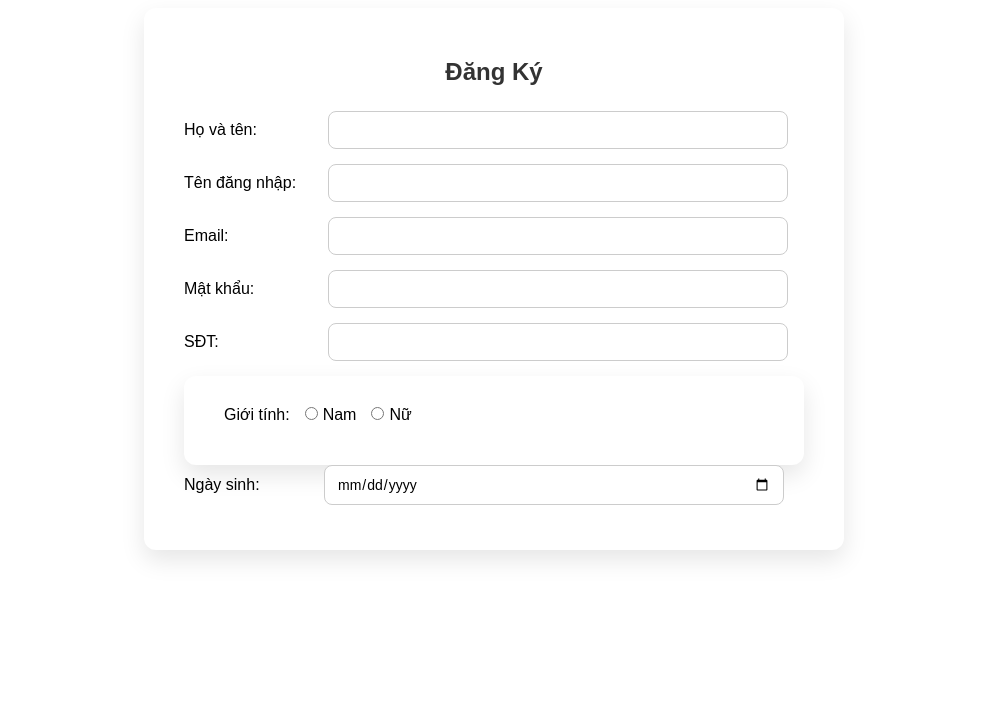
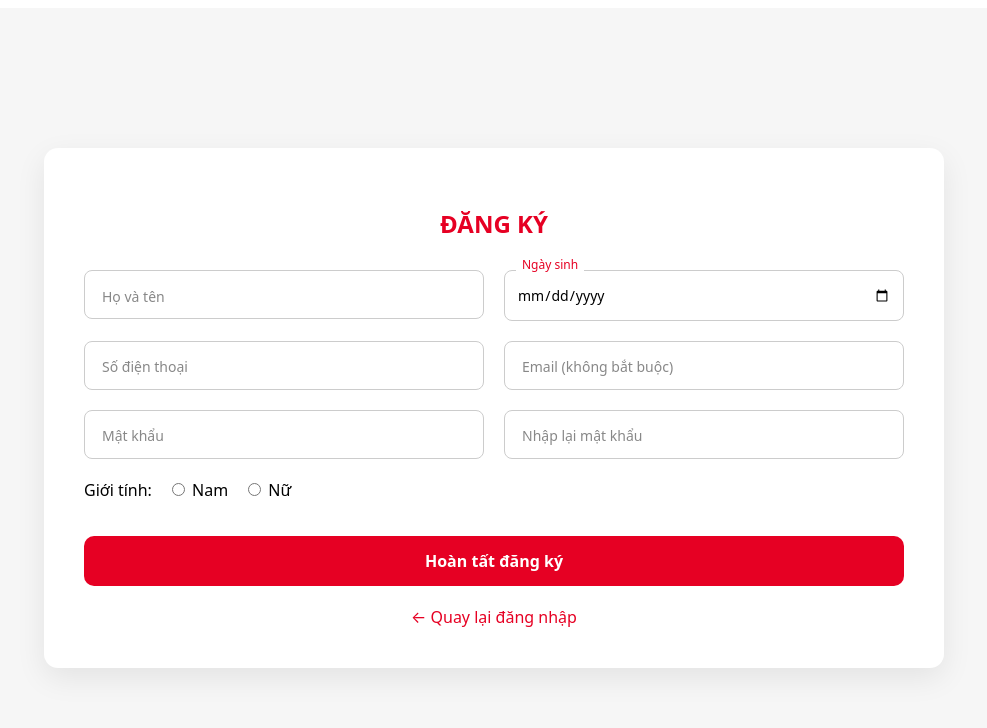
Before and after one commit to chungdt051204/Xay-dung-phan-mem-web, a React (Vite) app in the folder client/my-react-app/: page /register in a window 1280 px wide. Shown: the top 728 px of the page, without its empty margins (146-1133 px from the left). Built offline with nearby package versions, Linux system fonts and the light colour scheme; no server answers.

Commit message:
Hoàn thành design đang ký và đăng nhập

```diff
--- a/client/my-react-app/src/assets/components/Login.jsx
+++ b/client/my-react-app/src/assets/components/Login.jsx
@@ -1,8 +1,7 @@
 import { useRef, useState, useContext } from "react";
-import { useNavigate } from "react-router-dom";
+import { useNavigate, Link } from "react-router-dom";
 import AppContext from "./AppContext";
 import { api } from "../../App";
-import { Link } from "react-router-dom";
 import "../style/Auth.css";
 import LoginGoogle from "./LoginGoogle";
 
@@ -12,28 +11,23 @@ export default function Login() {
   const [err, setErr] = useState("");
   const input = useRef();
   const password = useRef();
+
   const handleSubmit = (e) => {
     e.preventDefault();
     fetch(`${api}/login`, {
       method: "POST",
-      headers: {
-        "Content-Type": "application/json",
-      },
+      headers: { "Content-Type": "application/json" },
       body: JSON.stringify({
         input: input.current.value,
         password: password.current.value,
       }),
     })
-      .then((res) => {
-        if (res.ok) return res.json();
-        throw res;
-      })
-      .then(({ message, token, data }) => {
+      .then((res) => res.ok ? res.json() : Promise.reject(res))
+      .then(({ token, data }) => {
         localStorage.setItem("token", token);
         setIsLogin(true);
         setMe(data);
-        setRefresh((prev) => prev + 1);
-        alert(message);
+        setRefresh(p => p + 1);
         navigate("/");
       })
       .catch(async (err) => {
@@ -41,33 +35,34 @@ export default function Login() {
         setErr(message);
       });
   };
+
   return (
-    <>
-      <form className="form" onSubmit={handleSubmit}>
-        <input
-          type="text"
-          ref={input}
-          placeholder="Email/Tên đăng nhập"
-          required
-          autoComplete="off"
-        />
-        <br />
-        <input
-          type="password"
-          ref={password}
-          placeholder="Mật khẩu"
-          required
-          autoComplete="new-password"
-        />
-        <br />
-        {err && <span style={{ color: "red" }}>{err}</span>}
-        <br />
-        <button>Đăng nhập</button>
-      </form>
-      <Link to="/register">
-        <p>Chua co tai khoan dang ky ngay</p>
-      </Link>
-      <LoginGoogle />
-    </>
+    <div className="auth-wrapper">
+      <div className="auth-card">
+        <h2>ĐĂNG NHẬP</h2>
+
+        <form className="auth-form" onSubmit={handleSubmit}>
+          <div className="form-group">
+            <label>Email / Số điện thoại</label>
+            <input ref={input} required />
+          </div>
+
+          <div className="form-group">
+            <label>Mật khẩu</label>
+            <input type="password" ref={password} required />
+          </div>
+
+          {err && <p className="error">{err}</p>}
+
+          <button className="btn-primary">Đăng nhập</button>
+
+          <LoginGoogle />
+
+          <Link to="/register" className="auth-link">
+            Bạn chưa có tài khoản? <b>Đăng ký ngay</b>
+          </Link>
+        </form>
+      </div>
+    </div>
   );
 }
--- a/client/my-react-app/src/assets/components/Register.jsx
+++ b/client/my-react-app/src/assets/components/Register.jsx
@@ -1,33 +1,66 @@
 import "../style/Auth.css";
+import { Link } from "react-router-dom";
 
 export default function Register() {
   return (
-    <>
-      <form>
-        <h2>Đăng Ký</h2>
-        <label htmlFor="">Họ và tên: </label> <input type="text" />
-        <br />
-        <label htmlFor="">Tên đăng nhập: </label> <input type="text" />
-        <br />
-        <label htmlFor="">Email: </label> <input type="text" />
-        <br />
-        <label htmlFor="">Mật khẩu: </label>{" "}
-        <input type="password" name="" id="" />
-        <br />
-        <label htmlFor="">SĐT:</label> <input type="text" />
-        <br />
-        <form action="">
-          Giới tính:
-          <input type="radio" />
-          Nam
-          <input type="radio" />
-          Nữ
+    <div className="auth-wrapper">
+      <div className="auth-card">
+        <h2>ĐĂNG KÝ</h2>
+
+        <form className="auth-form">
+          <div className="form-row">
+            <div className="form-group floating">
+              <input type="text" placeholder=" " required />
+              <label>Họ và tên</label>
+            </div>
+
+            <div className="form-group floating">
+              <input type="date" placeholder=" " required />
+              <label>Ngày sinh</label>
+            </div>
+          </div>
+
+          <div className="form-row">
+            <div className="form-group floating">
+              <input type="text" placeholder=" " required />
+              <label>Số điện thoại</label>
+            </div>
+
+            <div className="form-group floating">
+              <input type="email" placeholder=" " />
+              <label>Email (không bắt buộc)</label>
+            </div>
+          </div>
+
+          <div className="form-row">
+            <div className="form-group floating">
+              <input type="password" placeholder=" " required />
+              <label>Mật khẩu</label>
+            </div>
+
+            <div className="form-group floating">
+              <input type="password" placeholder=" " required />
+              <label>Nhập lại mật khẩu</label>
+            </div>
+          </div>
+
+          <div className="gender">
+            <span>Giới tính:</span>
+            <label>
+              <input type="radio" name="gender" /> Nam
+            </label>
+            <label>
+              <input type="radio" name="gender" /> Nữ
+            </label>
+          </div>
+
+          <button className="btn-primary">Hoàn tất đăng ký</button>
+
+          <Link to="/login" className="auth-link">
+            ← Quay lại đăng nhập
+          </Link>
         </form>
-        <br />
-        <label htmlFor="">Ngày sinh: </label>
-        <input type="date" name="" id="" />
-        <br />
-      </form>
-    </>
+      </div>
+    </div>
   );
 }
--- a/client/my-react-app/src/assets/style/Auth.css
+++ b/client/my-react-app/src/assets/style/Auth.css
@@ -1,68 +1,140 @@
 * {
   box-sizing: border-box;
-  font-family: Arial, Helvetica, sans-serif;
+  font-family: system-ui, -apple-system, BlinkMacSystemFont,
+               "Segoe UI", Roboto, "Helvetica Neue",
+               Arial, "Noto Sans", sans-serif;
 }
 
-h2 {
+.auth-wrapper {
+  min-height: 100vh;
+  background: #f6f6f6;
+  display: flex;
+  align-items: center;
+  justify-content: center;
+}
+
+.auth-card {
+  background: #fff;
+  width: 100%;
+  max-width: 900px;
+  padding: 40px;
+  border-radius: 14px;
+  box-shadow: 0 10px 30px rgba(0,0,0,0.08);
+}
+
+.auth-card h2 {
   text-align: center;
   color: #e60023;
+  margin-bottom: 30px;
+}
+
+.auth-form .form-row {
+  display: flex;
+  gap: 20px;
   margin-bottom: 20px;
 }
 
-form {
-  max-width: 700px;
-  margin: auto;
-  background: #ffffff;
-  padding: 30px 40px;
-  border-radius: 12px;
-  box-shadow: 0 10px 25px rgba(0, 0, 0, 0.1);
+.form-group {
+  flex: 1;
+  display: flex;
+  flex-direction: column;
 }
 
-form h2 {
-  color: #333;
-  margin-bottom: 25px;
+.form-group:not(.floating) label {
+  font-weight: 600;
+  margin-bottom: 6px;
 }
 
-label {
-  display: inline-block;
-  width: 140px;
-  margin-bottom: 15px;
-  font-weight: 500;
+.form-group:not(.floating) input {
+  padding: 12px;
+  border-radius: 8px;
+  border: 1px solid #ccc;
+  outline: none;
+  font-size: 14px;
 }
 
-input[type="text"],
-input[type="password"],
-input[type="date"] {
-  width: calc(100% - 160px);
-  padding: 10px 12px;
-  border-radius: 8px;
-  border: 1px solid #ccc;
-  margin-bottom: 15px;
-  font-size: 14px;
-  outline: none;
-}
-
-input:focus {
+.form-group:not(.floating) input:focus {
   border-color: #e60023;
 }
 
-input[type="radio"] {
-  margin: 0 5px 15px 15px;
+.form-group.floating {
+  position: relative;
 }
 
-br {
-  display: none;
+.form-group.floating input {
+  width: 100%;
+  padding: 14px 12px;
+  border-radius: 8px;
+  border: 1px solid #ccc;
+  font-size: 14px;
+  outline: none;
+  background: transparent;
 }
 
-@media (max-width: 600px) {
-  label {
-    width: 100%;
-    margin-bottom: 5px;
-  }
+.form-group.floating label {
+  position: absolute;
+  left: 12px;
+  top: 50%;
+  transform: translateY(-50%);
+  background: #fff;
+  padding: 0 6px;
+  font-size: 14px;
+  color: #888;
+  pointer-events: none;
+  transition: 0.25s ease;
+}
 
-  input[type="text"],
-  input[type="password"],
-  input[type="date"] {
-    width: 100%;
+.form-group.floating input:focus + label,
+.form-group.floating input:not(:placeholder-shown) + label {
+  top: -6px;
+  font-size: 12px;
+  color: #e60023;
+}
+
+.form-group.floating input:focus {
+  border-color: #e60023;
+}
+
+.gender {
+  margin: 15px 0;
+  display: flex;
+  gap: 15px;
+  align-items: center;
+}
+
+.btn-primary {
+  width: 100%;
+  padding: 14px;
+  background: #e60023;
+  color: #fff;
+  border: none;
+  border-radius: 10px;
+  font-size: 16px;
+  font-weight: 600;
+  cursor: pointer;
+  margin-top: 20px;
+}
+
+.btn-primary:hover {
+  opacity: 0.9;
+}
+
+.auth-link {
+  display: block;
+  margin-top: 20px;
+  text-align: center;
+  color: #e60023;
+  text-decoration: none;
+}
+
+.error {
+  color: red;
+  margin-top: 10px;
+  text-align: center;
+}
+
+@media (max-width: 768px) {
+  .auth-form .form-row {
+    flex-direction: column;
   }
 }
```
